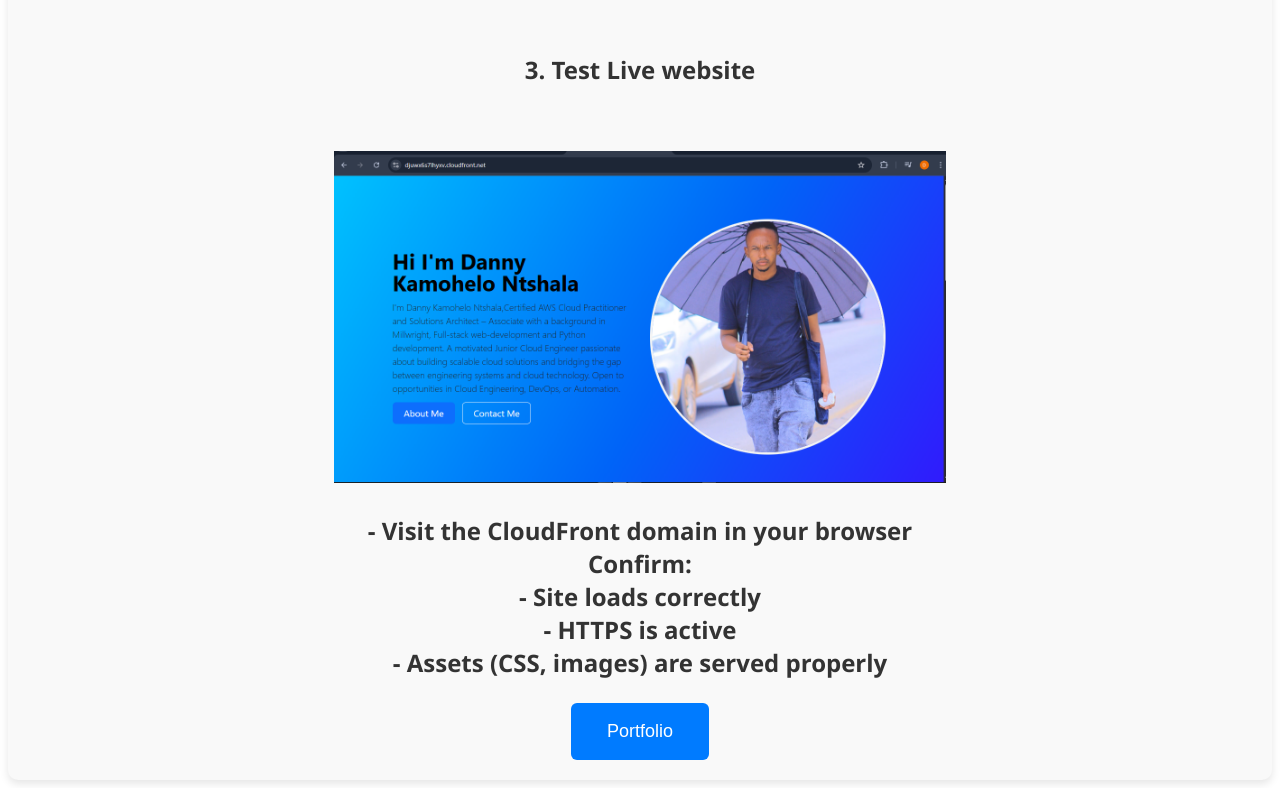
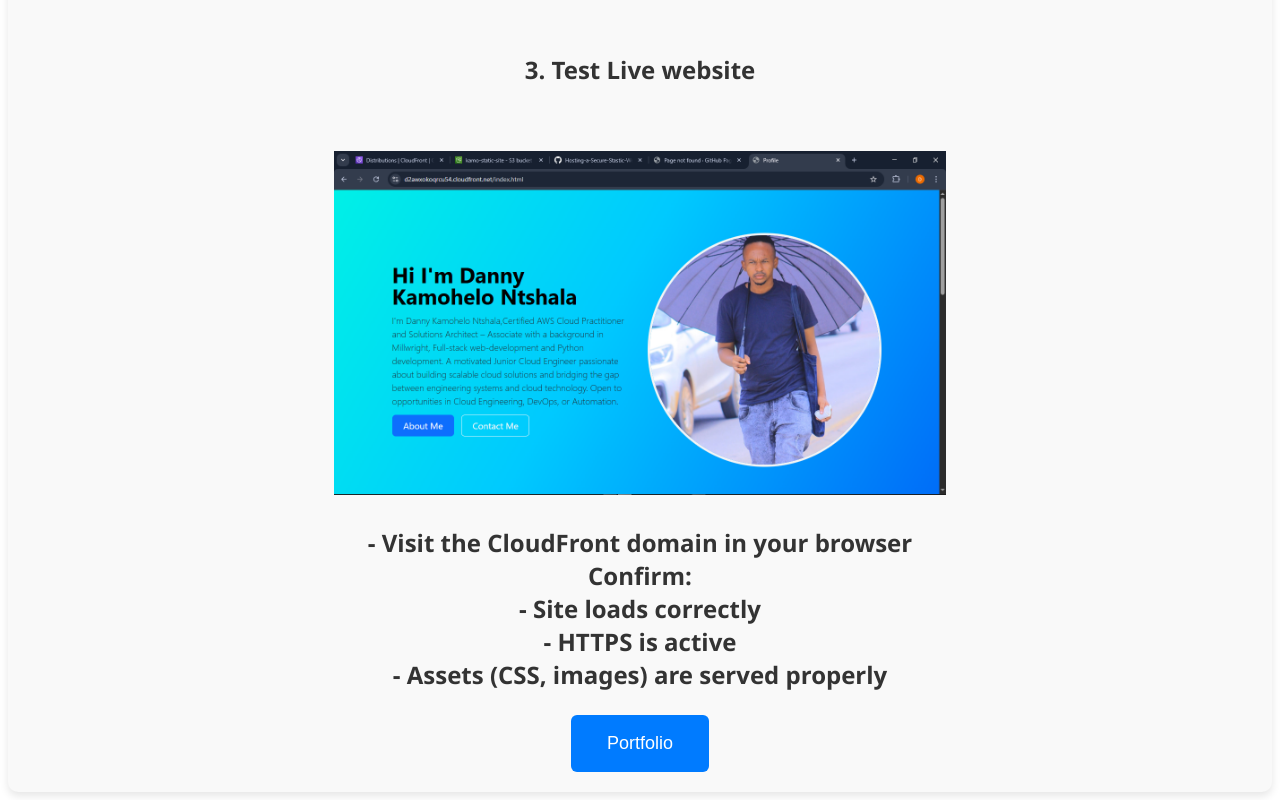
Before and after one commit to Kamo9910/Hosting-a-Secure-Stastic-Website-on-S3-and-Clouldfront, a plain HTML site: page index.html in a window 1280 px wide. Shown: the part 3668-4468 px from the top of the page. Drawn offline with Linux system fonts and the light colour scheme.

Commit message:
Fix HTML structure and update image links

```diff
--- a/index.html
+++ b/index.html
@@ -48,7 +48,7 @@
             <br>
             <h4>3. Test Live website</h4>
             <br>
-            <img class="myImage" src="Screenshot (10).png" alt="Live Website" style="transition: transform 0.3s ease;" height="50%" width="50%">
+            <img class="myImage" src="Screenshot (976).png" alt="Live Website" style="transition: transform 0.3s ease;" height="50%" width="50%">
            <br>
             <p>- Visit the CloudFront domain in your browser <br>
                Confirm: <br>
@@ -56,7 +56,7 @@
                - HTTPS is active <br>
                - Assets (CSS, images) are served properly</p>
 
-               <a class="fk" href="d2awxokoqrcu54.cloudfront.net"><button class="bt">Portfolio</button></a>
+               <a class="fk" href="d2awxokoqrcu54.cloudfront.net/index.html"><button class="bt">Portfolio</button></a>
             </div>
 
         <script src="javascript.js" charset="utf-8" ></script>
```
